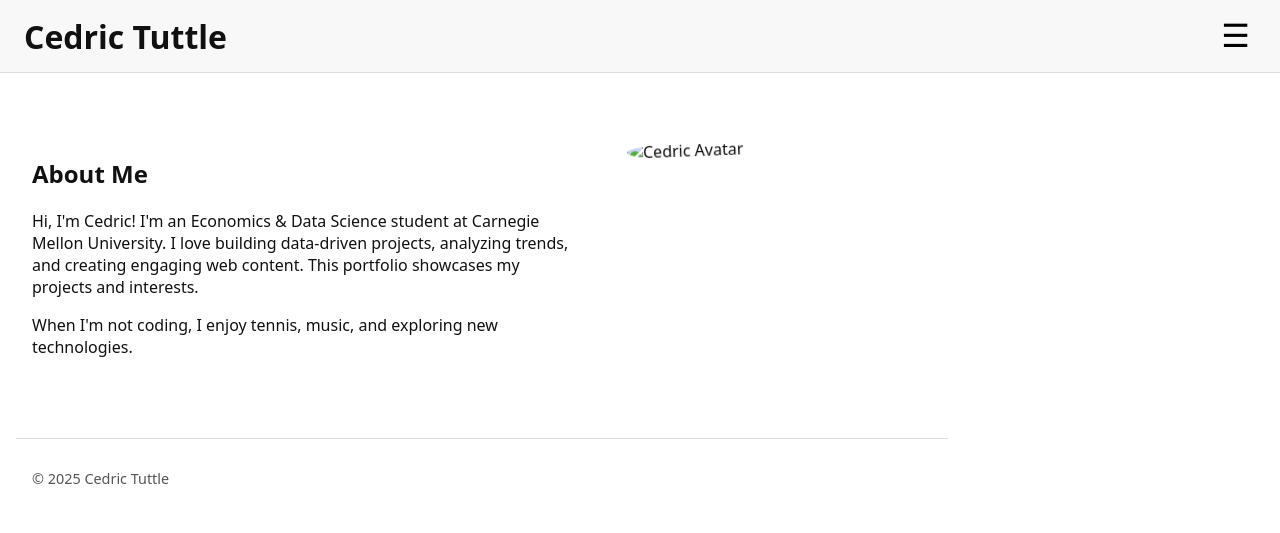
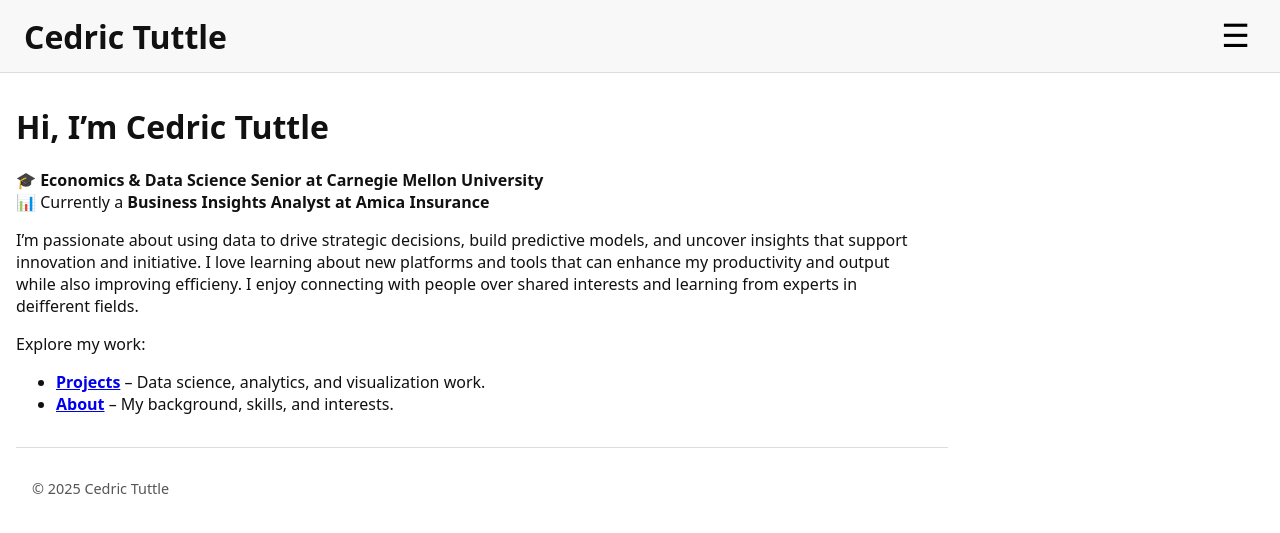
Before and after one commit to ctuttle123/cedrictuttle.github.io, a Jekyll site: the page built from index.md, in a window 1280 px wide. Shown: the top 533 px of the page. Built offline with Jekyll 4.4.1, drawn with Linux system fonts in a browser that asks for light colours.

Commit message:
Update default.html

```diff
--- a/_layouts/default.html
+++ b/_layouts/default.html
@@ -1,9 +1,8 @@
-<!DOCTYPE html>
 <html lang="en">
 <head>
   <meta charset="UTF-8">
   <meta name="viewport" content="width=device-width, initial-scale=1.0">
-  <title>About Me - Cedric Tuttle</title>
+  <title>{{ page.title }}</title>
   <link rel="stylesheet" href="{{ '/assets/css/style.css' | relative_url }}">
 </head>
 <body>
@@ -23,21 +22,7 @@
 
   <!-- Main content -->
   <main class="site-main">
-    <div class="about-page">
-      <div class="about-container">
-        <!-- Text Section -->
-        <div class="about-text">
-          <h2>About Me</h2>
-          <p>Hi, I'm Cedric! I'm an Economics & Data Science student at Carnegie Mellon University. I love building data-driven projects, analyzing trends, and creating engaging web content. This portfolio showcases my projects and interests.</p>
-          <p>When I'm not coding, I enjoy tennis, music, and exploring new technologies.</p>
-        </div>
-
-        <!-- Bitmoji Avatar -->
-        <div class="about-avatar">
-          <img src="/assets/workbitmoji.png" alt="Cedric Avatar" class="avatar">
-        </div>
-      </div>
-    </div>
+    {{ content }}
   </main>
 
   <!-- Footer -->
@@ -49,7 +34,6 @@
   <script>
     const hamburger = document.getElementById("hamburger-btn");
     const menu = document.querySelector("#nav-menu ul");
-
     hamburger.addEventListener("click", () => {
       menu.classList.toggle("show");
     });
```
